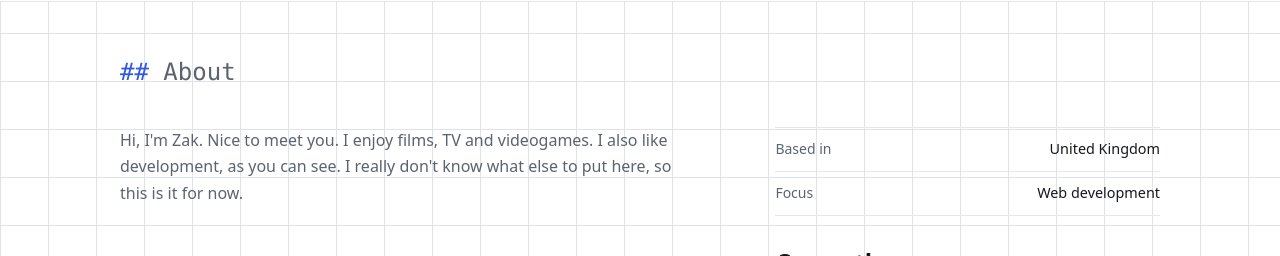
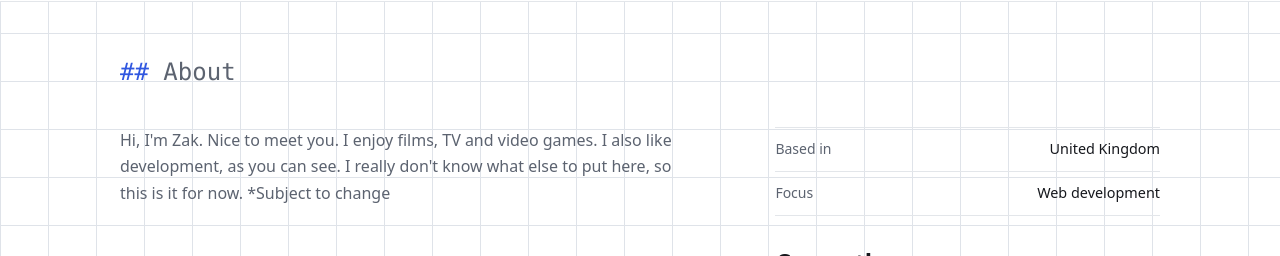
Before and after one commit to zakagain/portfolio, a React (Vite) app: page /about in a window 1280 px wide. Shown: the part 63-319 px from the top of the page. Built offline with nearby package versions, Linux system fonts and the light colour scheme.

Commit message:
Fix typo in about section of portfolio

```diff
--- a/src/data/portfolio.ts
+++ b/src/data/portfolio.ts
@@ -70,7 +70,7 @@ export const navLinks = [
 export const about = {
   heading: 'About',
   paragraphs: [
-    "Hi, I'm Zak. Nice to meet you. I enjoy films, TV and videogames. I also like development, as you can see. I really don't know what else to put here, so this is it for now. ",
+    "Hi, I'm Zak. Nice to meet you. I enjoy films, TV and video games. I also like development, as you can see. I really don't know what else to put here, so this is it for now. *Subject to change ",
   ],
   facts: [
     { label: 'Based in', value: profile.location },
```
